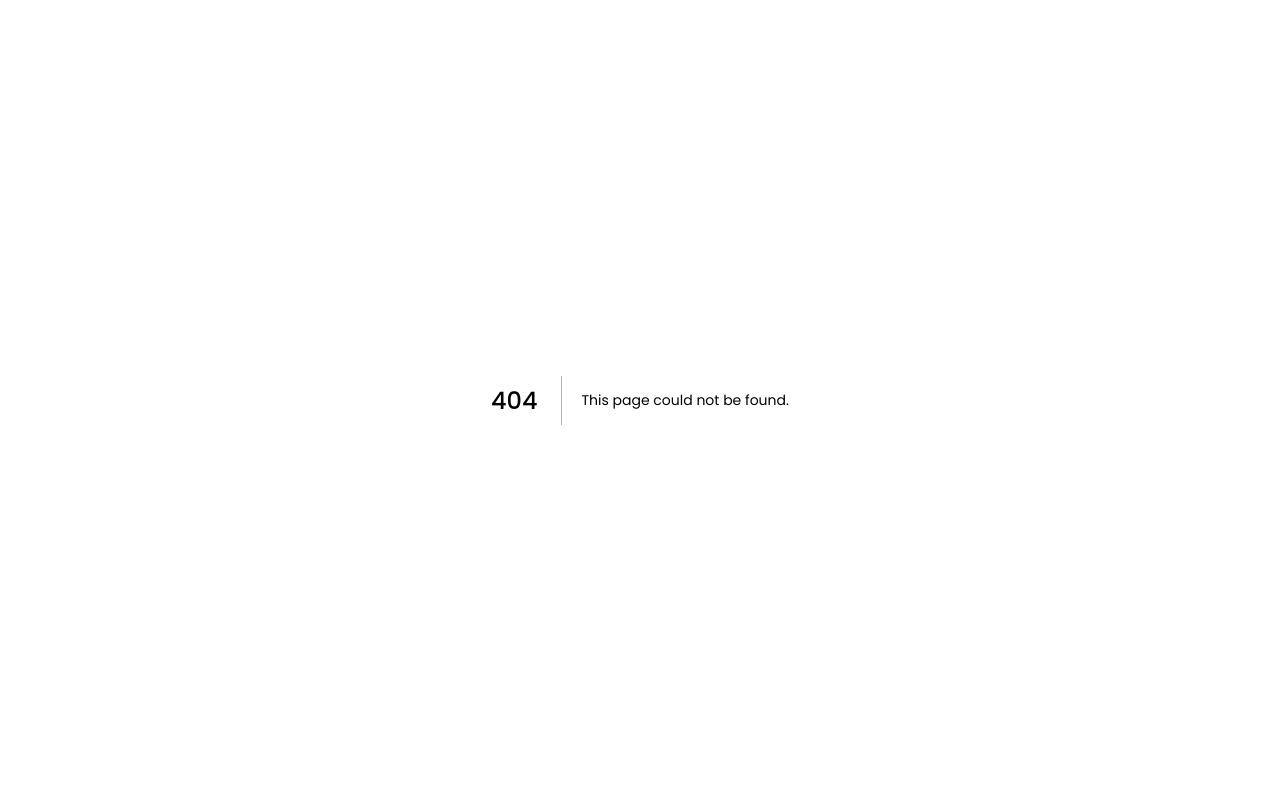
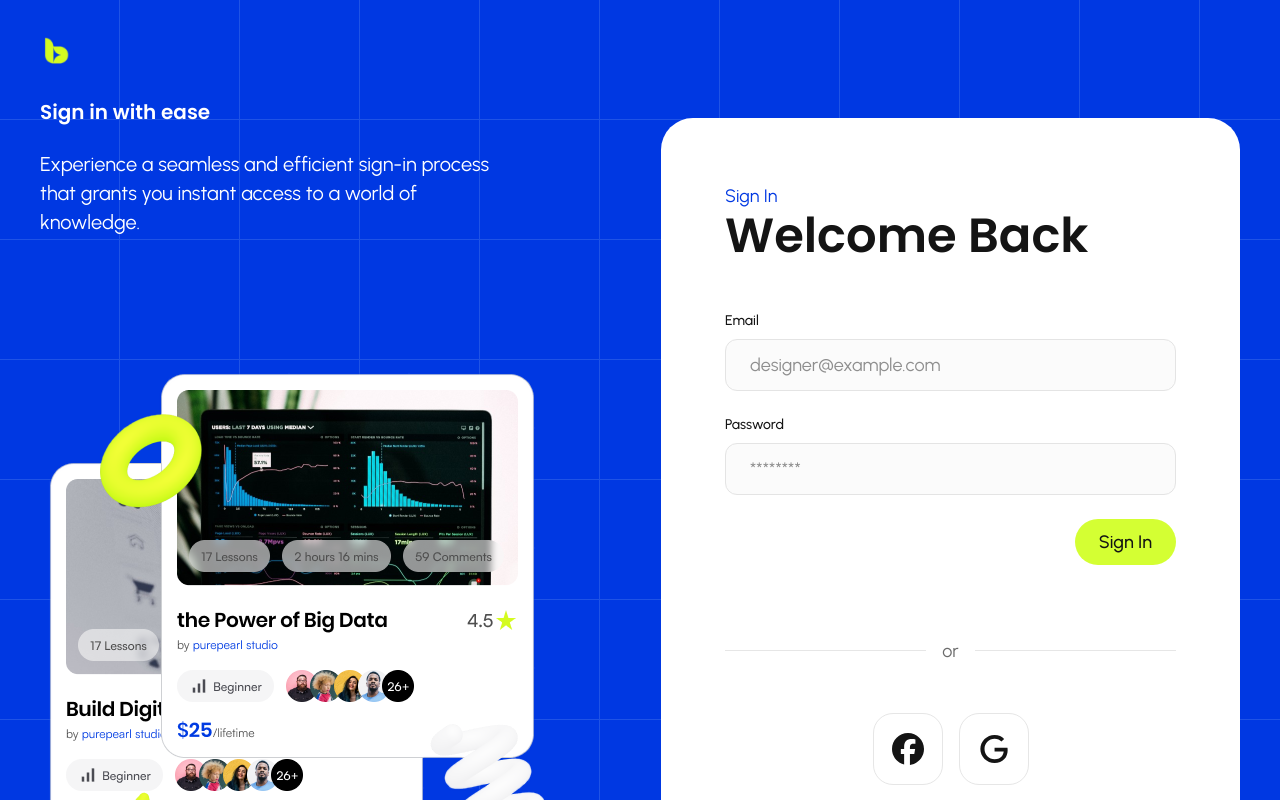
Before and after one commit to asifAjKhan/bytespace_new, a Next.js app: page /login in a window 1280 px wide. Before the commit this address had no page. Shown: the top 800 px of the page. Built offline with nearby package versions, Linux system fonts and the light colour scheme.

Commit message:
AuthField AuthShell LoginFrom RegisterForm components and login and register page

```diff
--- /dev/null
+++ b/app/login/page.tsx
@@ -0,0 +1,14 @@
+import type { Metadata } from 'next'
+import AuthShell from '@/components/AuthShell'
+import LoginForm from '@/components/LoginForm'
+export const metadata: Metadata = { title: 'Sign In – ByteSpace' }
+export default function LoginPage() {
+  return (
+    <AuthShell
+      title='Sign in with ease'
+      text='Experience a seamless and efficient sign-in process that grants you instant access to a world of knowledge.'
+    >
+      <LoginForm />
+    </AuthShell>
+  )
+}
--- /dev/null
+++ b/app/register/page.tsx
@@ -0,0 +1,14 @@
+import type { Metadata } from 'next'
+import AuthShell from '@/components/AuthShell'
+import RegisterForm from '@/components/RegisterForm'
+export const metadata: Metadata = { title: 'Create an Account – ByteSpace' }
+export default function RegisterPage() {
+  return (
+    <AuthShell
+      title='Sign up and come in'
+      text='The registration process is straightforward, uncomplicated, and efficient, allowing users to sign up quickly, easily, and at no cost'
+    >
+      <RegisterForm />
+    </AuthShell>
+  )
+}
--- /dev/null
+++ b/components/AuthField.tsx
@@ -0,0 +1,26 @@
+export default function AuthField({
+  id,
+  label,
+  type = 'text',
+  placeholder,
+}: {
+  id: string
+  label: string
+  type?: string
+  placeholder: string
+}) {
+  return (
+    <div>
+      <label htmlFor={id} className='mb-2 block text-sm font-medium'>
+        {label}
+      </label>
+      <input
+        id={id}
+        name={id}
+        type={type}
+        placeholder={placeholder}
+        className='h-[52px] w-full rounded-xl border border-[#E4E4E4] bg-[#FBFBFB] px-6 text-lg outline-none placeholder:text-[#8E8E8E] focus:border-brand'
+      />
+    </div>
+  )
+}
--- /dev/null
+++ b/components/AuthShell.tsx
@@ -0,0 +1,41 @@
+import Link from 'next/link'
+/** Blue grid page with intro copy + illustration on the left and a white card on the right. */
+export default function AuthShell({
+  title,
+  text,
+  children,
+}: {
+  title: string
+  text: string
+  children: React.ReactNode
+}) {
+  return (
+    <main className='auth-grid min-h-screen overflow-hidden text-white'>
+      <div className="mx-auto grid max-w-[1200px] gap-8 px-5 pb-10 pt-8 lg:min-h-screen lg:grid-cols-[1fr_579px] lg:grid-rows-[auto_1fr] lg:gap-x-[60px] lg:gap-y-0 lg:px-0 lg:pb-[34px] lg:[grid-template-areas:'text_card''art_card']">
+        <div className='[grid-area:text] lg:pt-0'>
+          <Link href='/' aria-label='ByteSpace home'>
+            <img
+              src='/images/auth-logo.png'
+              alt='ByteSpace'
+              className='h-9 w-auto'
+            />
+          </Link>
+          <h1 className='mt-[34px] text-xl font-semibold lg:mt-[30px]'>
+            {title}
+          </h1>
+          <p className='mt-5 max-w-[480px] text-xl leading-[29px] lg:mt-6'>
+            {text}
+          </p>
+        </div>
+        <section className='flex flex-col rounded-[28px] bg-white p-7 text-ink sm:p-16 lg:mt-[86px] lg:min-h-[784px] lg:rounded-[32px] lg:[grid-area:card]'>
+          {children}
+        </section>
+        <img
+          src='/images/auth-art.png'
+          alt='Course cards preview'
+          className='w-full max-w-[518px] self-end justify-self-start [grid-area:art] max-lg:mx-auto'
+        />
+      </div>
+    </main>
+  )
+}
--- /dev/null
+++ b/components/LoginForm.tsx
@@ -0,0 +1,73 @@
+'use client'
+import Link from 'next/link'
+import AuthField from './AuthField'
+const Facebook = () => (
+  <svg viewBox='0 0 24 24' className='h-8 w-8' aria-hidden>
+    <path
+      fill='currentColor'
+      d='M9.101 23.691v-7.98H6.627v-3.667h2.474v-1.58c0-4.085 1.848-5.978 5.858-5.978.401 0 .955.042 1.468.103a8.68 8.68 0 0 1 1.141.195v3.325a8.623 8.623 0 0 0-.653-.036 26.805 26.805 0 0 0-.733-.009c-.707 0-1.259.096-1.675.309a1.686 1.686 0 0 0-.679.622c-.258.42-.374.995-.374 1.752v1.297h3.919l-.386 2.103-.287 1.564h-3.246v8.245C19.396 23.238 24 18.179 24 12.044c0-6.627-5.373-12-12-12s-12 5.373-12 12c0 5.628 3.874 10.35 9.101 11.647Z'
+    />
+  </svg>
+)
+const Google = () => (
+  <svg viewBox='0 0 24 24' className='h-7 w-7' aria-hidden>
+    <path
+      fill='currentColor'
+      d='M12.48 10.92v3.28h7.84c-.24 1.84-.853 3.187-1.787 4.133-1.147 1.147-2.933 2.4-6.053 2.4-4.827 0-8.6-3.893-8.6-8.72s3.773-8.72 8.6-8.72c2.6 0 4.507 1.027 5.907 2.347l2.307-2.307C18.747 1.44 16.133 0 12.48 0 5.867 0 .307 5.387.307 12s5.56 12 12.173 12c3.573 0 6.267-1.173 8.373-3.36 2.16-2.16 2.84-5.213 2.84-7.667 0-.76-.053-1.467-.173-2.053H12.48z'
+    />
+  </svg>
+)
+export default function LoginForm() {
+  return (
+    <>
+      <p className='text-lg text-brand'>Sign In</p>
+      <h2 className='text-4xl font-semibold leading-[1.1] sm:text-[48px]'>
+        Welcome Back
+      </h2>
+      <form onSubmit={(e) => e.preventDefault()} className='mt-12 space-y-6'>
+        <AuthField
+          id='email'
+          label='Email'
+          type='email'
+          placeholder='designer@example.com'
+        />
+        <AuthField
+          id='password'
+          label='Password'
+          type='password'
+          placeholder='********'
+        />
+        <div className='flex justify-end'>
+          <button className='h-[46px] rounded-full bg-lime px-6 text-lg font-medium'>
+            Sign In
+          </button>
+        </div>
+      </form>
+      <div className='mt-[72px] flex items-center gap-4 text-lg text-muted'>
+        <span className='h-px flex-1 bg-line' />
+        or
+        <span className='h-px flex-1 bg-line' />
+      </div>
+      <div className='mt-12 flex justify-center gap-4'>
+        {[
+          ['Continue with Facebook', <Facebook key='f' />],
+          ['Continue with Google', <Google key='g' />],
+        ].map(([l, i]) => (
+          <button
+            key={l as string}
+            aria-label={l as string}
+            className='grid h-[72px] w-[70px] place-items-center rounded-[20px] border border-line'
+          >
+            {i}
+          </button>
+        ))}
+      </div>
+      <p className='mt-auto pt-16 text-center text-lg text-muted'>
+        New user?{' '}
+        <Link href='/register' className='text-brand'>
+          Create an account
+        </Link>
+      </p>
+    </>
+  )
+}
--- /dev/null
+++ b/components/RegisterForm.tsx
@@ -0,0 +1,39 @@
+'use client'
+import Link from 'next/link'
+import AuthField from './AuthField'
+export default function RegisterForm() {
+  return (
+    <>
+      <p className='text-lg text-brand'>Create an Account</p>
+      <h2 className='text-4xl font-semibold leading-[1.1] sm:text-[48px]'>
+        Welcome to ByteSpace
+      </h2>
+      <form onSubmit={(e) => e.preventDefault()} className='mt-10 space-y-6'>
+        <AuthField id='name' label='Full Name' placeholder='Jamie Davis' />
+        <AuthField
+          id='email'
+          label='Email'
+          type='email'
+          placeholder='designer@example.com'
+        />
+        <AuthField
+          id='password'
+          label='Password'
+          type='password'
+          placeholder='********'
+        />
+        <div className='flex justify-end'>
+          <button className='h-[46px] rounded-full bg-lime px-6 text-lg font-medium'>
+            Continue
+          </button>
+        </div>
+      </form>
+      <p className='mt-auto pt-16 text-center text-lg text-muted'>
+        Already have an account?{' '}
+        <Link href='/login' className='text-brand'>
+          Login
+        </Link>
+      </p>
+    </>
+  )
+}
```
Also changed, not shown: public/images/auth-art.png (added).
